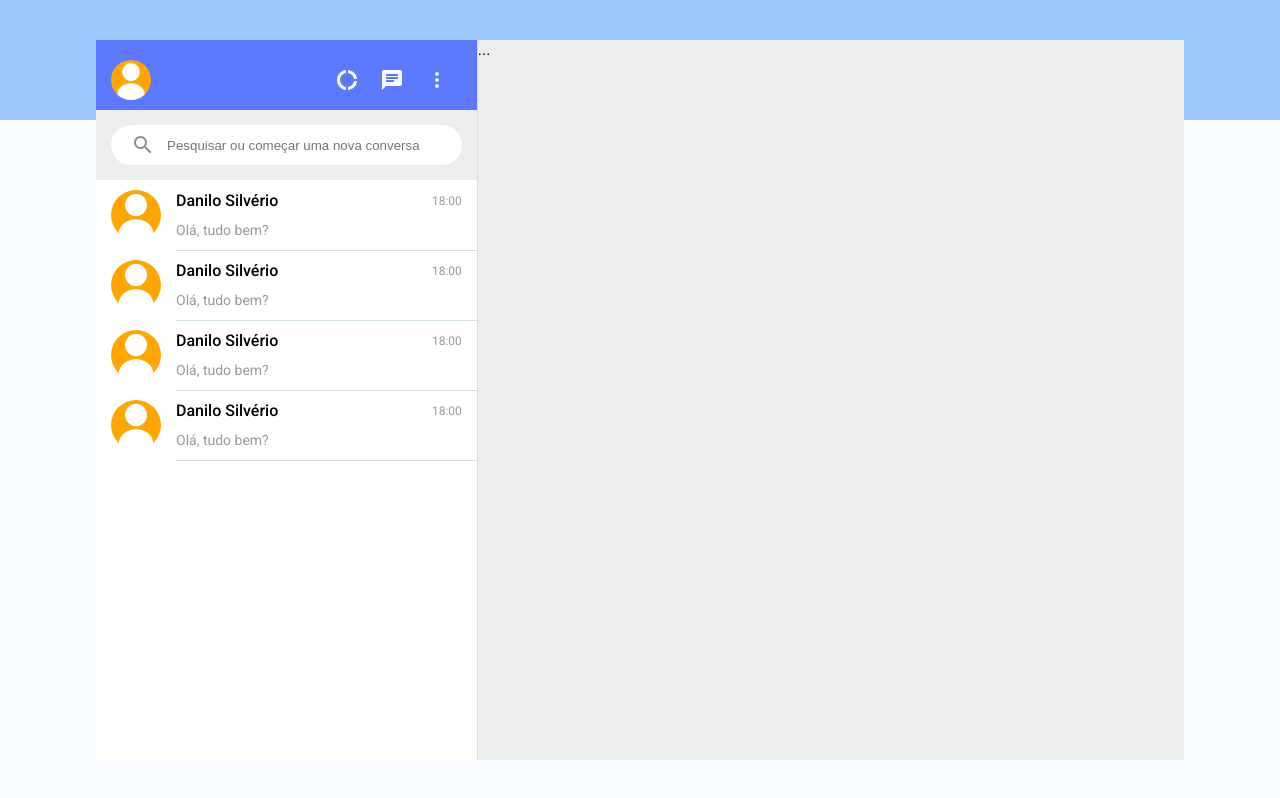
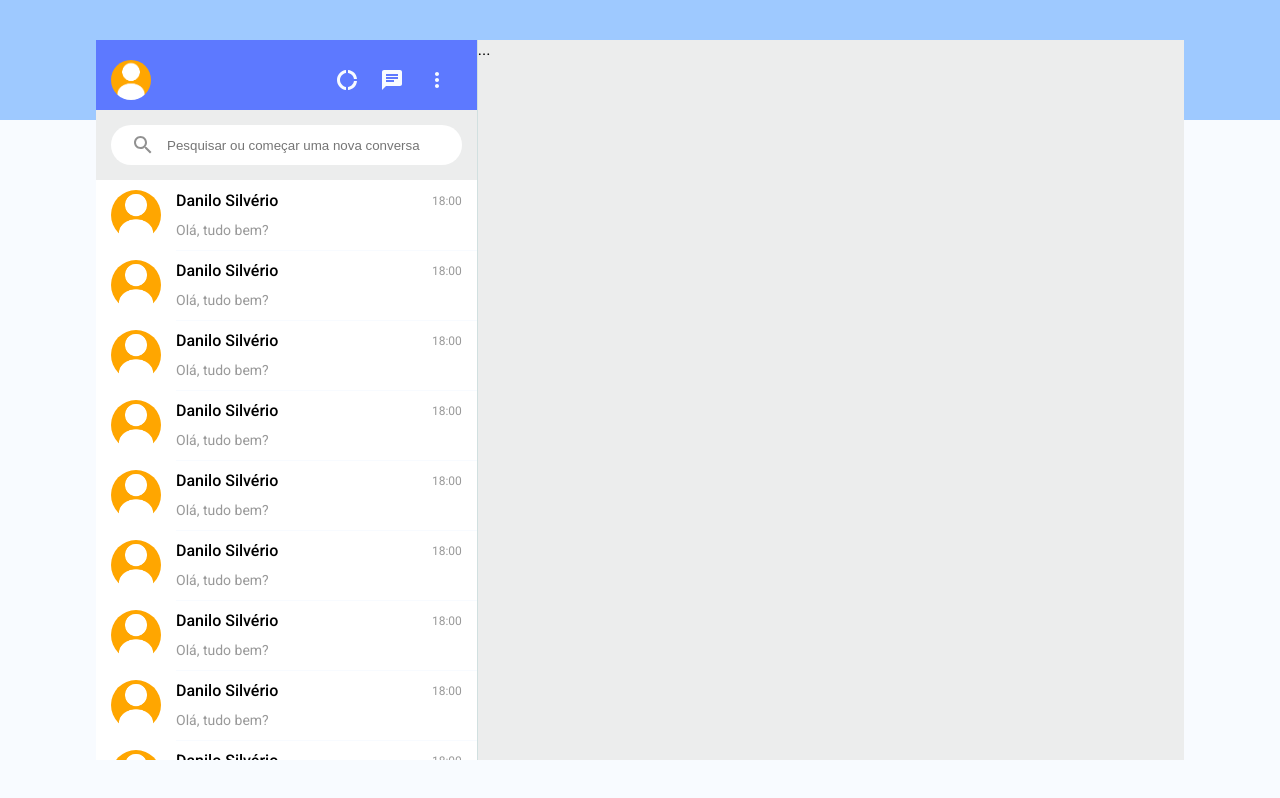
Before and after one commit to Danilo-Silverio/We-Talk, a React (Create React App) app: page / in a window 1280 px wide. Built offline with nearby package versions, Linux system fonts and the light colour scheme.

Commit message:
Design Lista de Chat

```diff
--- a/src/assets/styles/components/ChatListMessages/ChatListStyle.js
+++ b/src/assets/styles/components/ChatListMessages/ChatListStyle.js
@@ -1,5 +1,5 @@
 import styled from "styled-components";
-import { primaryBlue, secondaryBlue, secondaryColor } from "../../../../constants/colors";
+import { secondaryColor, tertiaryBlue } from "../../../../constants/colors";
 
 // 1. CHAT LIST MESSAGES----------------------------------------------------------------
 export const ChatListMessage = styled.div`
@@ -7,6 +7,7 @@ export const ChatListMessage = styled.div`
     align-items: center;
     height: 70px;
     cursor: pointer;
+    transition: all 0.3s;
     img{
         height: 50px;
         width: 50px;
@@ -14,7 +15,7 @@ export const ChatListMessage = styled.div`
         margin-left: 15px;
     }
     :hover{
-        background-color: ${secondaryColor};
+        background-color: ${tertiaryBlue};
     }
 `;
 
@@ -26,9 +27,12 @@ export const ChatListMessageContent = styled.div`
     flex: 1;
     padding-right: 15px;
     margin-left: 15px;
-    border-bottom: 1px solid #d1e0e0;
+    border-bottom: 1px solid ${secondaryColor};
     flex-wrap: wrap;
     min-width: 0;
+    :hover{
+        border: none;
+    }
 `;
 
 // (1.1 MESSAGE CONTENT)
--- a/src/assets/styles/pages/Home/HomeStyle.js
+++ b/src/assets/styles/pages/Home/HomeStyle.js
@@ -86,6 +86,14 @@ export const SidebarChatList = styled.div`
     flex: 1;
     overflow-y: auto;
     background-color: #fff;
+    ::-webkit-scrollbar{
+        width: 6px;
+        height: 6px;
+    }
+    ::-webkit-scrollbar-thumb{
+        border-radius: 20px;
+        background-color: ${primaryBlue};
+    }
 `;
 // 4. CHAT APP WINDOW -> CONTENT----------------------------------------------------------------
 export const ContentApp = styled.div``;
--- a/src/global/GlobalState.js
+++ b/src/global/GlobalState.js
@@ -3,7 +3,7 @@ import GlobalStateContext from "./GlobalStateContext";
 
 const GlobalState = (props) => {
 
-    const [ chatList, setChatList ] = useState([{}, {}, {}, {}])
+    const [ chatList, setChatList ] = useState([{}, {}, {}, {}, {}, {}, {}, {}, {}, {}, {}, {}])
 
     const data = {chatList};
 
```
